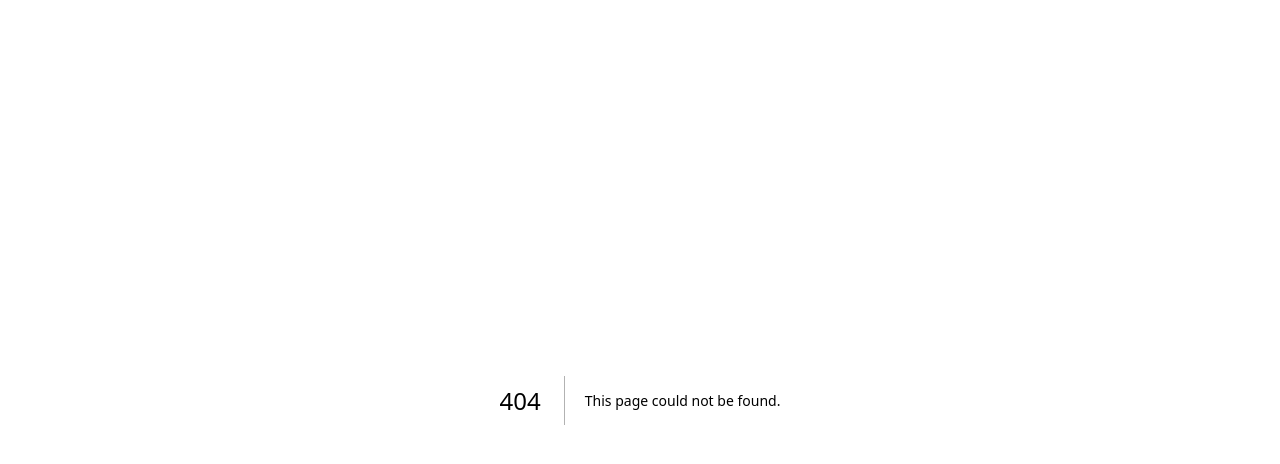
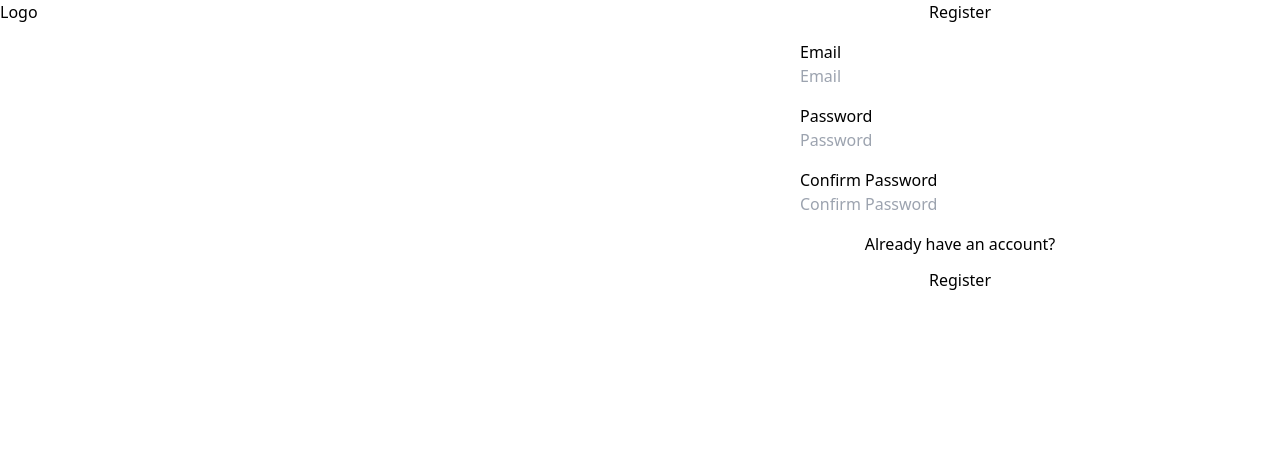
Before and after one commit to Enderboy2/student-labs, a Next.js app in the folder frontend/: page /register in a window 1280 px wide. Before the commit this address had no page. Shown: the top 464 px of the page. Built offline with nearby package versions, Linux system fonts and the light colour scheme.

Commit message:
Make the basic layout for authentication

```diff
--- /dev/null
+++ b/frontend/src/app/login/page.tsx
@@ -0,0 +1,38 @@
+import AuthenticationPages from "../sections/AuthenticationPages/AuthenticationPages";
+import Link from "next/link";
+
+function Login() {
+  return (
+    <AuthenticationPages>
+      <form className="flex flex-col items-center gap-4" action="">
+        <h3>Login</h3>
+        <div className="w-full max-w-xs form-control">
+          <label className="label">
+            <span className="label-text">Email</span>
+          </label>
+          <input
+            type="text"
+            placeholder="Email"
+            className="w-full max-w-xs input input-bordered input-secondary"
+          />
+        </div>
+        <div className="w-full max-w-xs form-control">
+          <label className="label">
+            <span className="label-text">Password</span>
+          </label>
+          <input
+            type="password"
+            placeholder="Password"
+            className="w-full max-w-xs input input-bordered input-secondary"
+          />
+        </div>
+        <div className="flex flex-col gap-3">
+          <Link href="/register">Don't have an account?</Link>
+          <button className="btn btn-secondary">Login</button>
+        </div>
+      </form>
+    </AuthenticationPages>
+  );
+}
+
+export default Login;
--- /dev/null
+++ b/frontend/src/app/register/page.tsx
@@ -0,0 +1,48 @@
+import AuthenticationPages from "../sections/AuthenticationPages/AuthenticationPages";
+import Link from "next/link";
+
+function Register() {
+  return (
+    <AuthenticationPages>
+      <form className="flex flex-col items-center gap-4" action="">
+        <h3>Register</h3>
+        <div className="w-full max-w-xs form-control">
+          <label className="label">
+            <span className="label-text">Email</span>
+          </label>
+          <input
+            type="text"
+            placeholder="Email"
+            className="w-full max-w-xs input input-bordered input-primary"
+          />
+        </div>
+        <div className="w-full max-w-xs form-control">
+          <label className="label">
+            <span className="label-text">Password</span>
+          </label>
+          <input
+            type="password"
+            placeholder="Password"
+            className="w-full max-w-xs input input-bordered input-primary"
+          />
+        </div>
+        <div className="w-full max-w-xs form-control">
+          <label className="label">
+            <span className="label-text">Confirm Password</span>
+          </label>
+          <input
+            type="password"
+            placeholder="Confirm Password"
+            className="w-full max-w-xs input input-bordered input-primary"
+          />
+        </div>
+        <div className="flex flex-col gap-3">
+          <Link href="/login">Already have an account?</Link>
+          <button className="btn btn-primary">Register</button>
+        </div>
+      </form>
+    </AuthenticationPages>
+  );
+}
+
+export default Register;
--- /dev/null
+++ b/frontend/src/app/sections/AuthenticationPages/AuthenticationPages.tsx
@@ -0,0 +1,18 @@
+import React, { ReactNode } from "react";
+
+type Props = {
+  children: ReactNode;
+};
+
+function AuthenticationPages({ children }: Props) {
+  return (
+    <div>
+      <section className="md:grid md:grid-cols-2">
+        <div className="max-md:hidden">Logo</div>
+        <div>{children}</div>
+      </section>
+    </div>
+  );
+}
+
+export default AuthenticationPages;
--- /dev/null
+++ b/frontend/src/app/sections/Navbar/Authentication.tsx
@@ -0,0 +1,17 @@
+"use client";
+import Link from "next/link";
+
+function Authentication() {
+  return (
+    <div className="flex gap-3 navbar-end">
+      <Link href="/register" className="btn btn-primary">
+        Register
+      </Link>
+      <Link href="/login" className="btn btn-secondary btn-outline">
+        Login
+      </Link>
+    </div>
+  );
+}
+
+export default Authentication;
```
